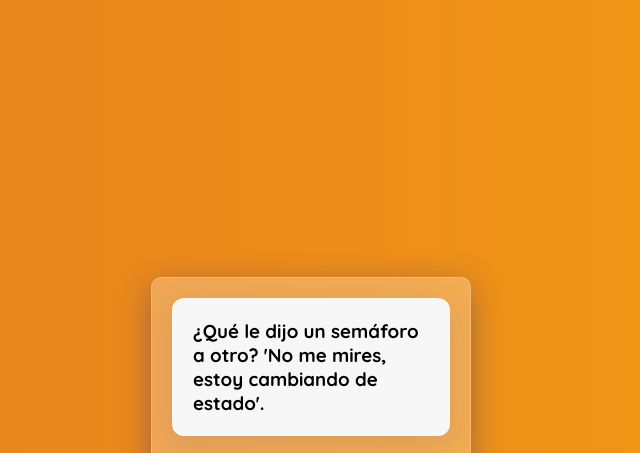
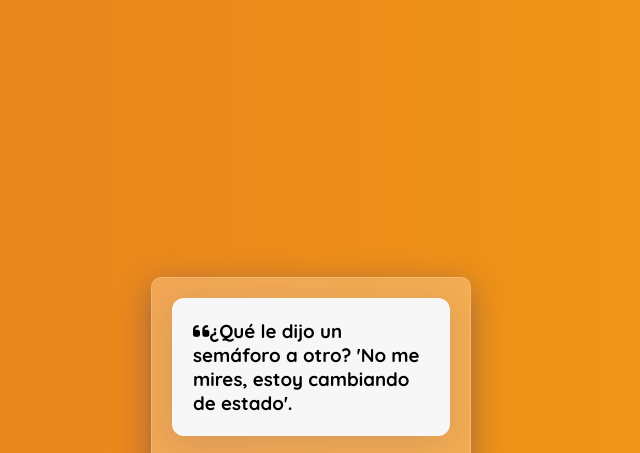
Before and after one commit to hernandoabella/joke-generator, a plain HTML site: page index.html in a window 1280 px wide. Shown: the top 453 px of the page, without its empty margins (329-969 px from the left). Drawn offline with Linux system fonts and the light colour scheme.

Commit message:
Update index.html

```diff
--- a/index.html
+++ b/index.html
@@ -12,15 +12,14 @@
   <title>Generador de bromas 😄</title>
 </head>
 
-<body>
 <div class="container">
   <div class="chistes">
     <div class="chiste-aleatorio">
-        <h3 id="chiste-texto">¿Qué le dijo un semáforo a otro? 'No me mires, estoy cambiando de estado'.</h3>
+      <h3 id="chiste-texto"><i class="fas fa-quote-left"></i>¿Qué le dijo un semáforo a otro? 'No me mires, estoy cambiando de estado'.</h3>
     </div>
     <div class="btns">
       <button id="btn-chiste" class="btn"><i class="fa-solid fa-face-laugh-squint"></i></button>
-        <button id="btn-twitter" class="btn"><i class="fa-brands fa-twitter"></i></button>
+      <button id="btn-twitter"  class="btn"><i class="fa-brands fa-twitter"></i></button>
     </div>
   </div>
 </div>
```
Lines whose indentation alone changed are shown as unchanged.
